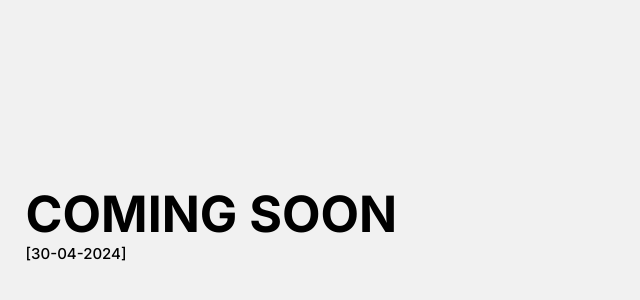
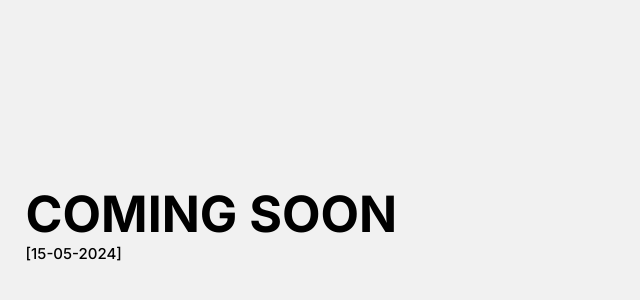
Before and after one commit to Vibhishan/Portfolio, a plain HTML site: page index.html in a window 1280 px wide. Shown: the part 456-756 px from the top of the page, 0-640 px from the left. Drawn offline with Linux system fonts and the light colour scheme.

Commit message:
change to check commit capture
Signed-off-by: Vibhishan Ranga <vibhishan.ranga1410@gmail.com>

```diff
--- a/index.html
+++ b/index.html
@@ -13,7 +13,7 @@
 <body>
     <div class="bkg">
         <h1 class="text-1">COMING SOON</h1>
-        <p class="text-2">[30-04-2024]</p>
+        <p class="text-2">[15-05-2024]</p>
     </div>
 </body>
 </html>
```
